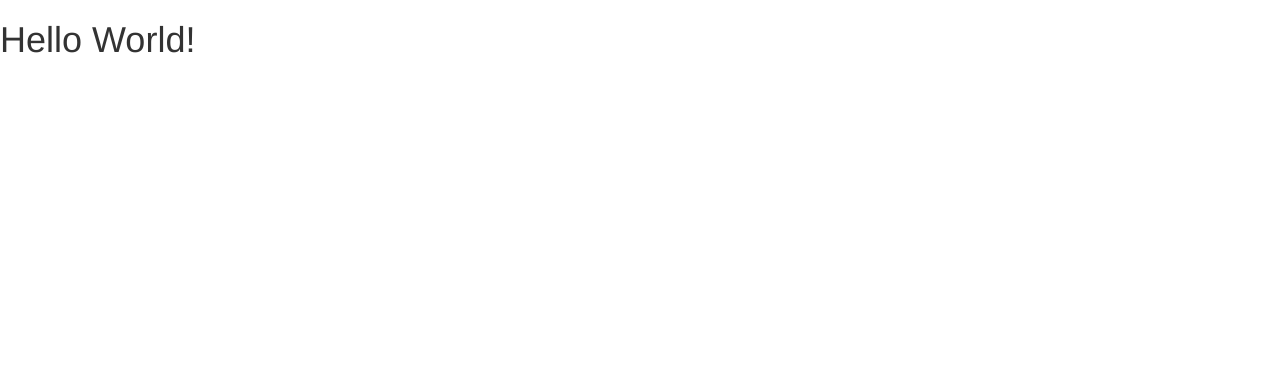
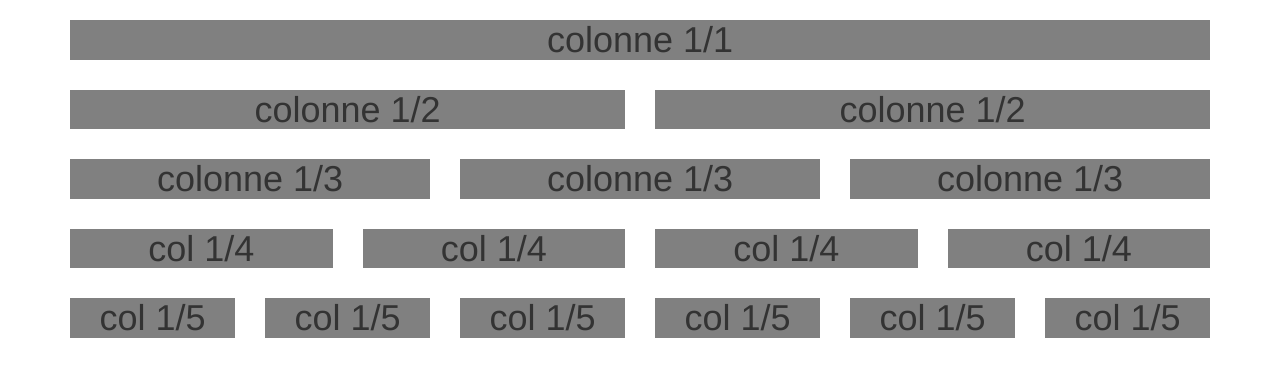
Before and after one commit to graphibre/Bootstrap-col-sm, a plain HTML site: page index.html in a window 1280 px wide. Drawn offline with nearby package versions, Linux system fonts and the light colour scheme.

Commit message:
Modify index.html content

```diff
--- a/css/style.css
+++ b/css/style.css
@@ -0,0 +1,3 @@
+h1 {
+  background-color: gray;
+}
--- a/index.html
+++ b/index.html
@@ -13,8 +13,82 @@
 
   </head>
   <body>
-    <h1>Hello World!</h1>
 
+<!-- -->
+<div class="container">
+
+
+
+    <div class="row">
+      <div class="col-sm-12 text-center">
+        <h1>colonne 1/1</h1>
+      </div>
+    </div>
+
+    <div class="row">
+      <div class="col-sm-6 text-center">
+        <h1>colonne 1/2</h1>
+      </div>
+      <div class="col-sm-6 text-center">
+        <h1>colonne 1/2</h1>
+      </div>
+    </div>
+
+    <div class="row">
+      <div class="col-sm-4 text-center">
+        <h1>colonne 1/3</h1>
+      </div>
+      <div class="col-sm-4 text-center">
+        <h1>colonne 1/3</h1>
+      </div>
+      <div class="col-sm-4 text-center">
+        <h1>colonne 1/3</h1>
+      </div>
+    </div>
+
+    <div class="row">
+      <div class="col-sm-3 text-center">
+        <h1>col 1/4</h1>
+      </div>
+      <div class="col-sm-3 text-center">
+        <h1>col 1/4</h1>
+      </div>
+      <div class="col-sm-3 text-center">
+        <h1>col 1/4</h1>
+      </div>
+      <div class="col-sm-3 text-center">
+        <h1>col 1/4</h1>
+      </div>
+    </div>
+
+    <div class="row">
+      <div class="col-sm-2 text-center">
+        <h1>col 1/5</h1>
+      </div>
+      <div class="col-sm-2 text-center">
+        <h1>col 1/5</h1>
+      </div>
+      <div class="col-sm-2 text-center">
+        <h1>col 1/5</h1>
+      </div>
+      <div class="col-sm-2 text-center">
+        <h1>col 1/5</h1>
+      </div>
+      <div class="col-sm-2 text-center">
+        <h1>col 1/5</h1>
+      </div>
+      <div class="col-sm-2 text-center">
+        <h1>col 1/5</h1>
+      </div>
+    </div>
+
+
+</div
+
+
+
+
+<!-- -->
     <script src="https://ajax.googleapis.com/ajax/libs/jquery/1.12.4/jquery.min.js"></script>
     <script src="js/bootstrap.min.js"></script>
 
```
